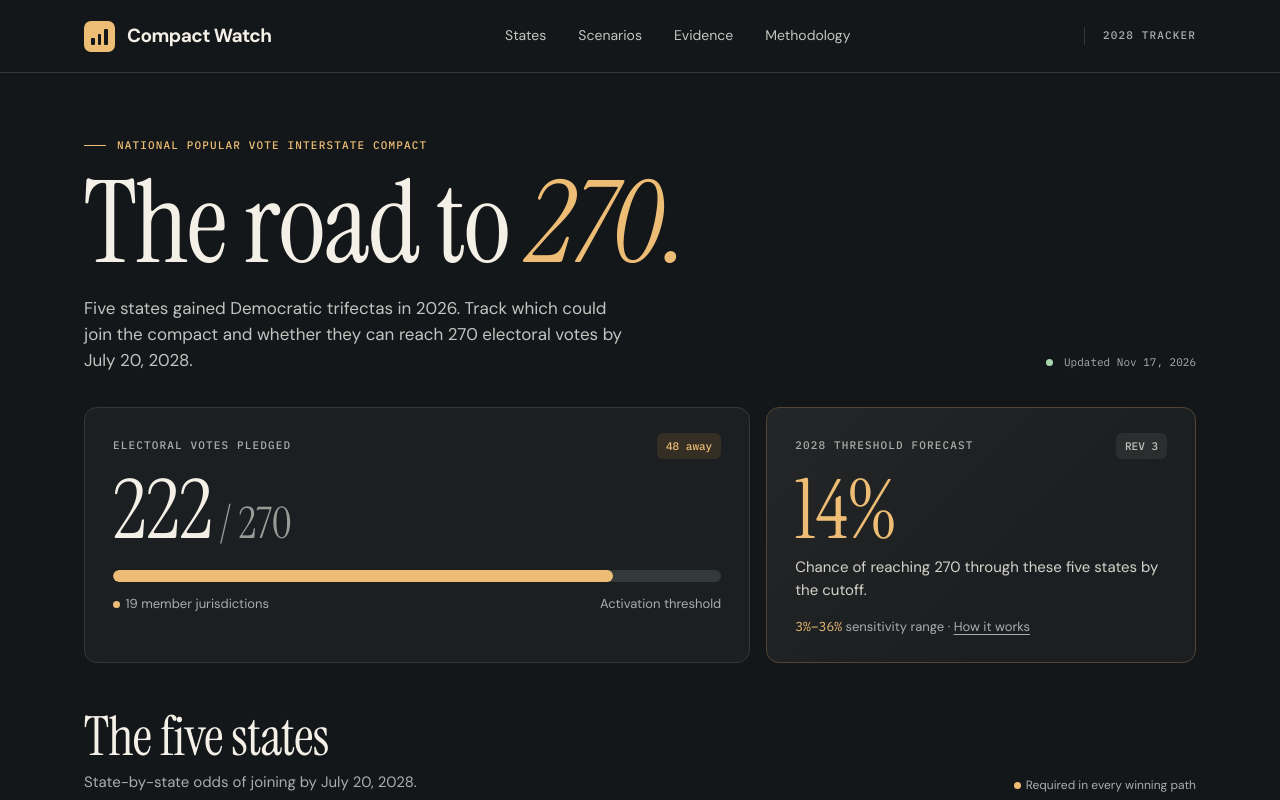
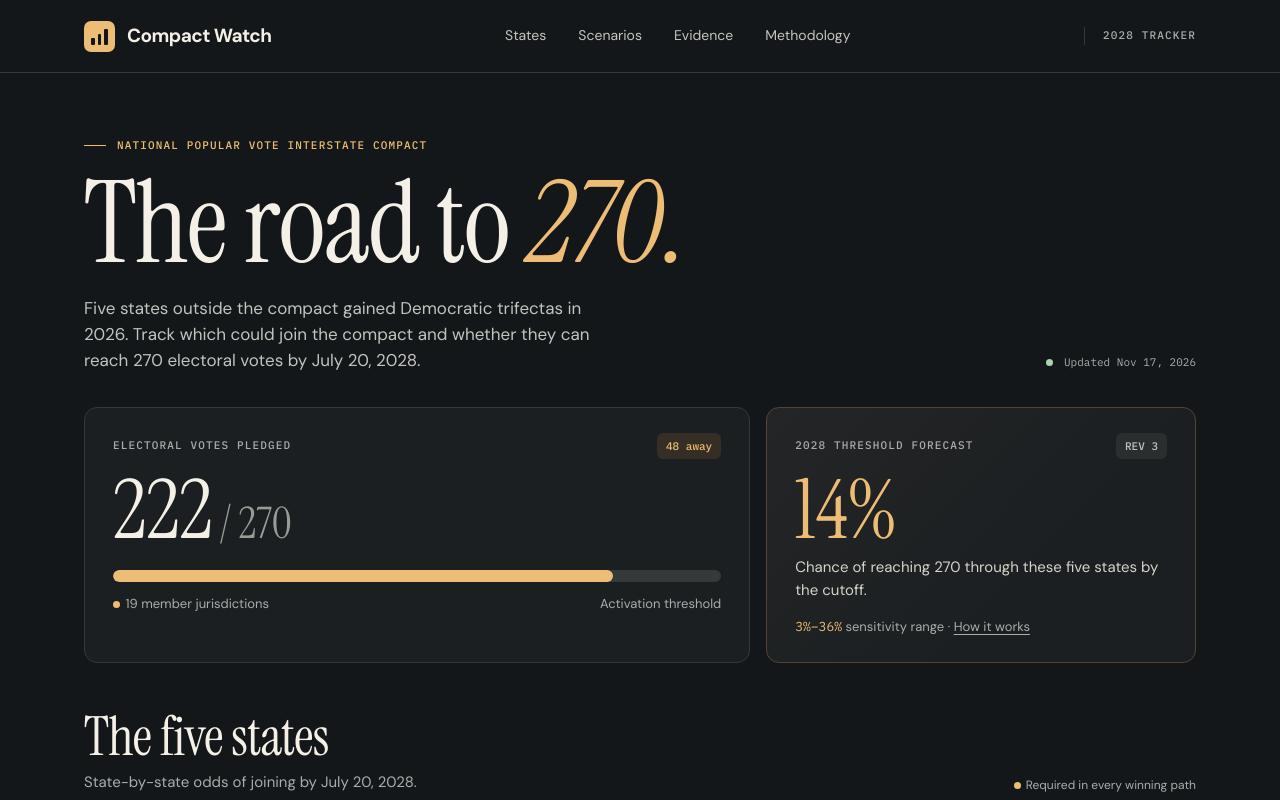
Before and after one commit to PinkRose237/npvic, a website: page site/index.html in a window 1280 px wide. Shown: the top 800 px of the page. Drawn offline with Linux system fonts and the light colour scheme.

Commit message:
Clarify the five-state forecast scope

```diff
--- a/site/index.html
+++ b/site/index.html
@@ -27,7 +27,7 @@
       <div class="intro-copy">
         <div class="eyebrow"><span class="line"></span> NATIONAL POPULAR VOTE INTERSTATE COMPACT</div>
         <h1 id="title">The road to <em>270.</em></h1>
-        <p>Five states gained Democratic trifectas in 2026. Track which could join the compact and whether they can reach 270 electoral votes by July 20, 2028.</p>
+        <p>Five states outside the compact gained Democratic trifectas in 2026. Track which could join the compact and whether they can reach 270 electoral votes by July 20, 2028.</p>
       </div>
       <div class="checked" id="checked" aria-live="polite">Loading forecast…</div>
     </section>
```
